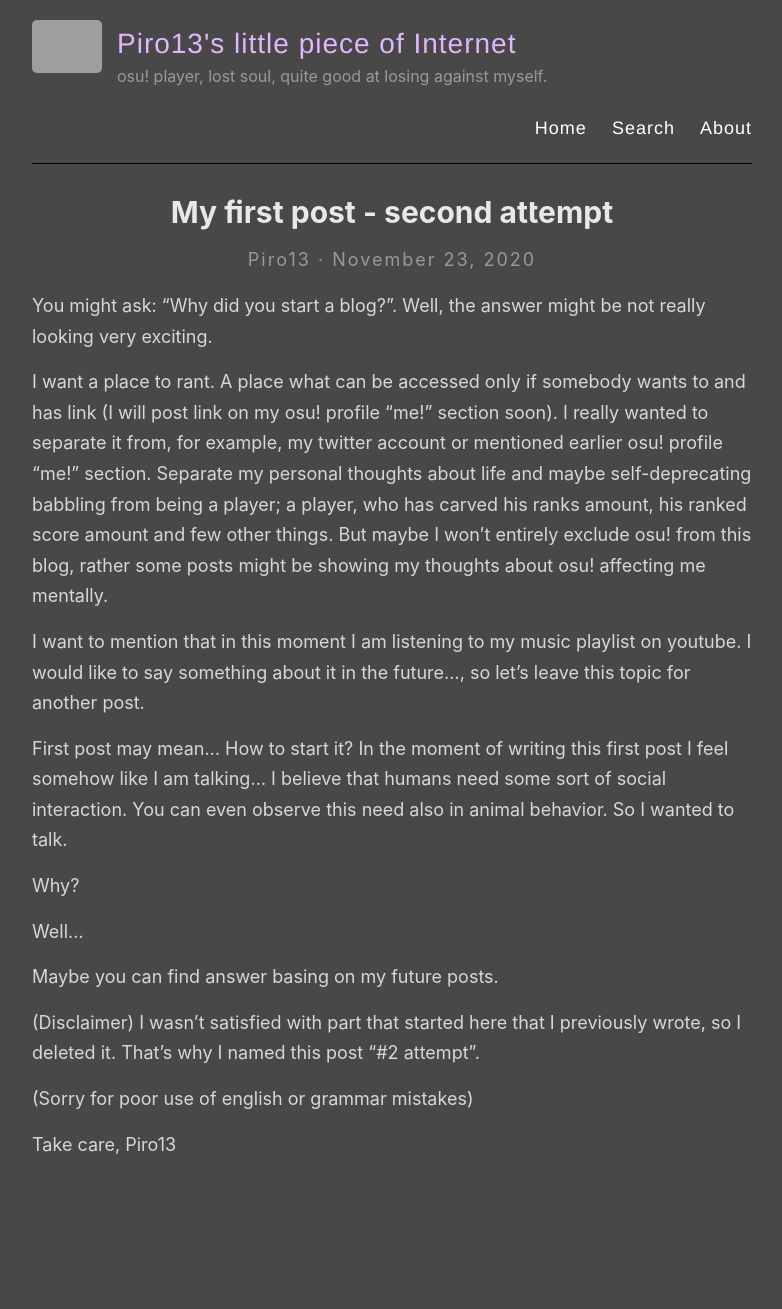
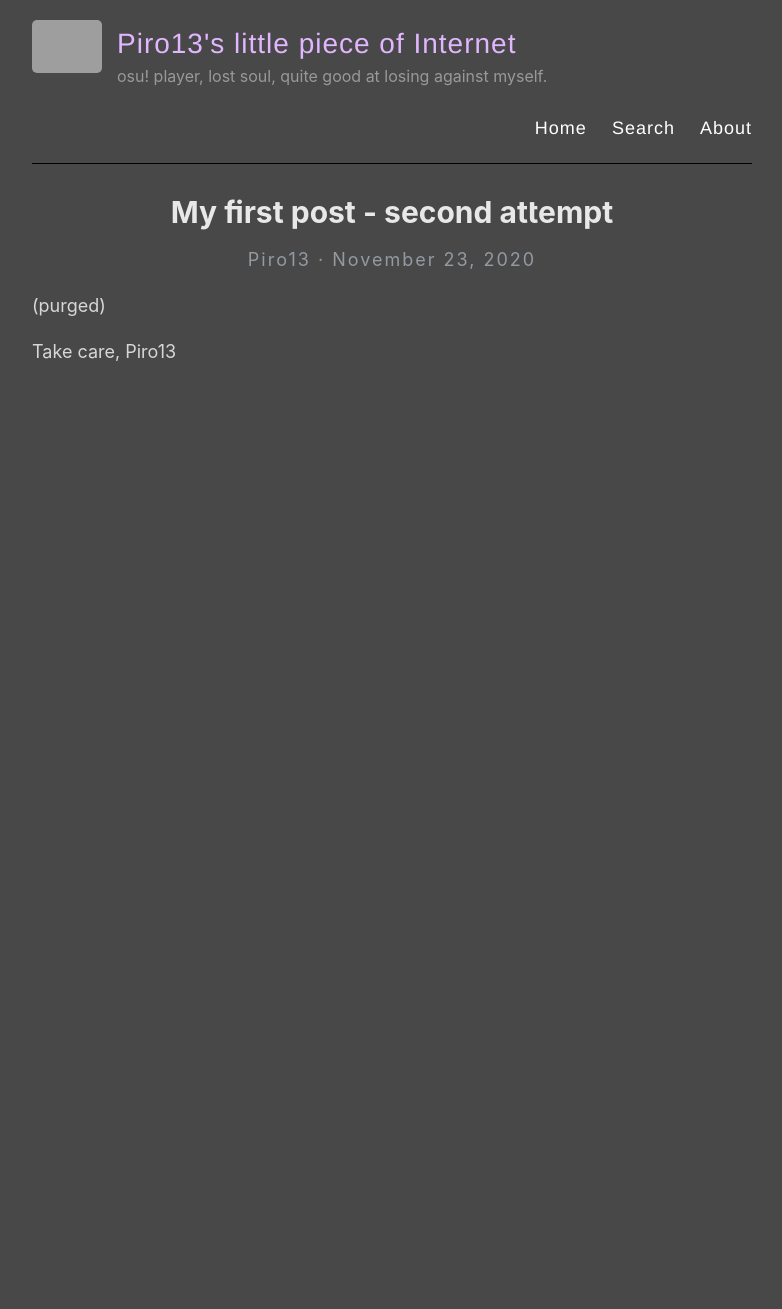
Before and after one commit to Piro13/Piro13.github.io, a Jekyll site: the page built from _posts/2020-11-23-First-Post.md, in a window 1280 px wide. Shown: the whole page, without its empty margins (248-1030 px from the left). Built offline with Jekyll 4.4.1, drawn with Linux system fonts in a browser that asks for light colours; after the commit the page ends 900 px from its top, so only the background shows below that; grey boxes are pictures that could not be loaded.

Commit message:
Update 2020-11-23-First-Post.md

```diff
--- a/_posts/2020-11-23-First-Post.md
+++ b/_posts/2020-11-23-First-Post.md
@@ -2,27 +2,8 @@
 layout: post
 title: My first post - second attempt
 ---
-You might ask: "Why did you start a blog?".
-Well, the answer might be not really looking very exciting.
 
-I want a place to rant. A place what can be accessed only if somebody wants to and has link (I will post link on my osu! profile "me!" section soon). I really wanted to separate it from, for example, my twitter account or mentioned earlier osu! profile "me!" section. Separate my personal thoughts about life and maybe self-deprecating babbling from being a player; a player, who has carved his ranks amount, his ranked score amount and few other things. But maybe I won't entirely exclude osu! from this blog, rather some posts might be showing my thoughts about osu! affecting me mentally.
-
-I want to mention that in this moment I am listening to my music playlist on youtube. I would like to say something about it in the future..., so let's leave this topic for another post.
-
-First post may mean...
-How to start it?
-In the moment of writing this first post I feel somehow like I am talking... I believe that humans need some sort of social interaction. You can even observe this need also in animal behavior. So I wanted to talk.
-
-Why?
-
-Well...
-
-Maybe you can find answer basing on my future posts.
-
-(Disclaimer)
-I wasn't satisfied with part that started here that I previously wrote, so I deleted it. That's why I named this post "#2 attempt".
-
-(Sorry for poor use of english or grammar mistakes)
+(purged)
 
 Take care,
 Piro13
```
